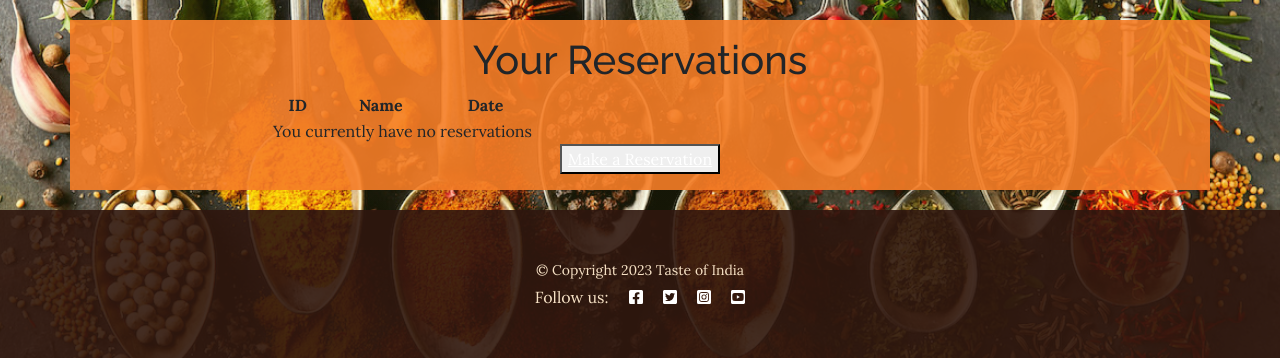
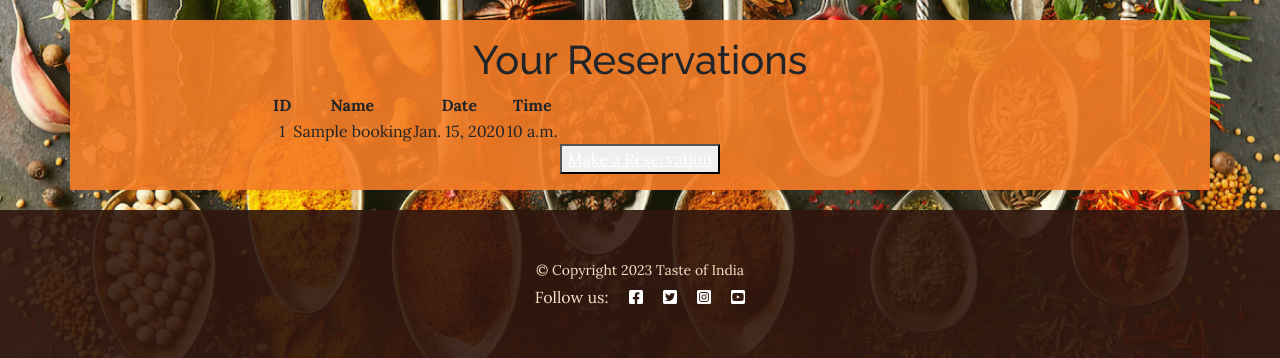
Before and after one commit to KizMistry/taste-of-india-2, a Django app: page /booking_list.html/ in a window 1280 px wide. Shown: the part 88-446 px from the top of the page. Run offline with Django 3.2, Linux system fonts and the light colour scheme; a user stored in the database is signed in; tables that the repository leaves empty hold one stand-in row (values such as "Sample post"); some libraries are stand-ins or nearby versions.

Commit message:
update Bookingview/create classes in views.py

```diff
--- a/restaurant/views.py
+++ b/restaurant/views.py
@@ -97,13 +97,13 @@ class BookingView(View):
 
     # @login_required
     def get(self, request, *args, **kwargs):
-        # bookings = Booking.objects.filter(email=request.user.email)
+        bookings = Booking.objects.filter(id=self.request.user.id)
         booking_form = BookingForm()
         return render(
             request,
             'booking_list.html',
             {
-                # 'bookings': bookings,
+                'bookings': bookings,
                 'booking_form': BookingForm(),
             },
         )
@@ -123,15 +123,20 @@ class BookingCreate(View):
 
     # @login_required
     def post(self, request, *args, **kwargs):
-        if request.method == 'POST':
-            form = BookingForm(request.POST)
-            if form.is_valid():
-                booking = form.save(commit=False)
-                booking.email = request.user.email
-                booking.save()
-                form.save_m2m()
-                messages.success(request, 'Booking created successfully.')
-                return redirect('booking_list')
+        form = BookingForm(request.POST)
+        # if form == 'POST':
+        if form.is_valid():
+            # booking = form.save(commit=False)
+            name = form.cleaned_data['name']
+            email = form.cleaned_data['email']
+            phone = form.cleaned_data['phone']
+            notes = form.cleaned_data['notes']
+            form.save()
+            # booking.email = request.user.email
+            # booking.save()
+            # form.save_m2m()
+            messages.success(request, 'Booking created successfully.')
+            return HttpResponseRedirect(reverse('booking_list'))
         else:
             booking_form = BookingForm()
         return render(
--- a/templates/booking_list.html
+++ b/templates/booking_list.html
@@ -14,14 +14,16 @@
                         <th>ID</th>
                         <th>Name</th>
                         <th>Date</th>
+                        <th>Time</th>
                     </tr>
                 </thead>
                 <tbody>
                     {% for booking in bookings %}
                     <tr>
-                        <td>{{ booking.id }}</td>
+                        <td>{{ booking.pk }}</td>
                         <td>{{ booking.name }}</td>
                         <td>{{ booking.date }}</td>
+                        <td>{{ booking.time }}</td>
                     </tr>
                     {% empty %}
                     <tr>
```
Also changed, not shown: restaurant/migrations/0013_alter_booking_time.py (added).
